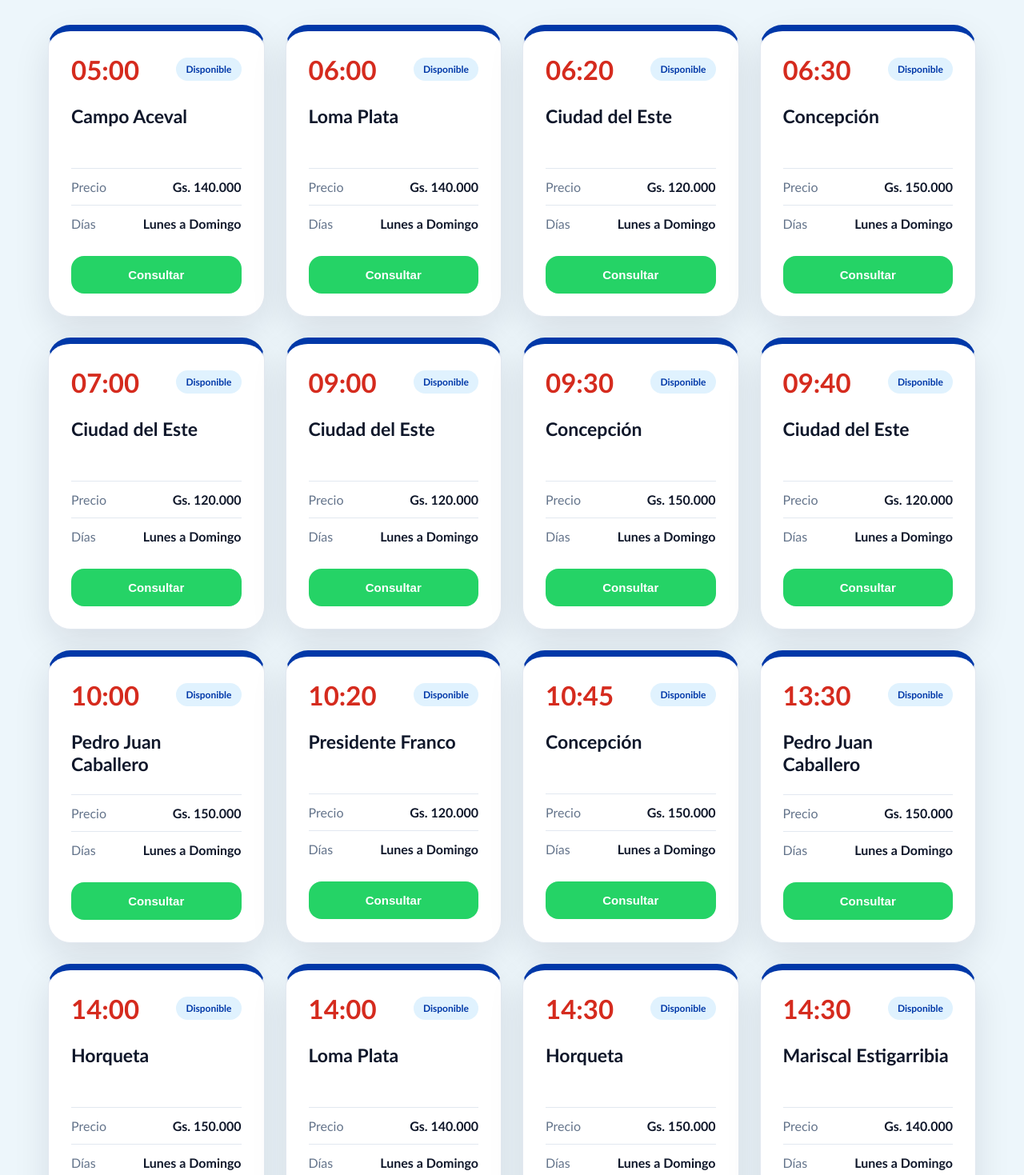
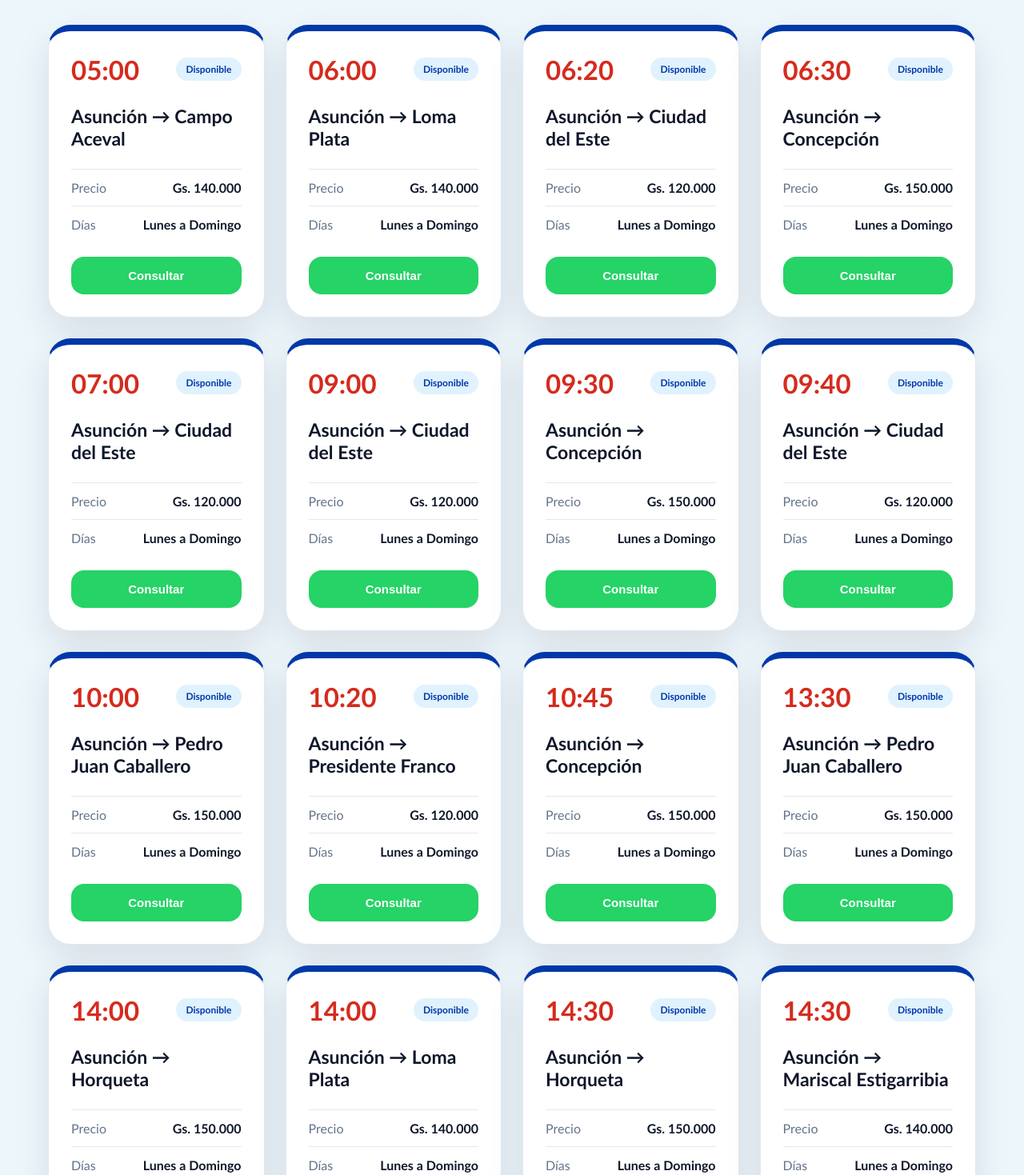
Before and after one commit to buzojosias36-boop/sistema-nasa, a React (Create React App) app: page / in a window 1280 px wide. Shown: the part 861-2330 px from the top of the page at 80% size. Built offline with nearby package versions, Linux system fonts and the light colour scheme.

Commit message:
version completa con CDE Asuncion

```diff
--- a/src/App.css
+++ b/src/App.css
@@ -266,6 +266,60 @@ nav button {
   font-weight: 900;
 }
 
+.bus-layout {
+  max-width: 650px;
+  margin: 30px auto;
+  display: grid;
+  grid-template-columns: repeat(4, 1fr);
+  gap: 12px;
+  background: white;
+  padding: 28px;
+  border-radius: 28px;
+  box-shadow: 0 18px 45px rgba(15,23,42,0.12);
+}
+
+.seat {
+  padding: 14px;
+  border-radius: 12px;
+  border: 2px solid #0038a8;
+  background: #f8fafc;
+  color: #0038a8;
+  font-weight: 900;
+  cursor: pointer;
+}
+
+.seat.selected {
+  background: #25d366;
+  color: white;
+  border-color: #25d366;
+}
+
+.payment-box {
+  max-width: 650px;
+  margin: 30px auto;
+  background: white;
+  padding: 32px;
+  border-radius: 28px;
+  box-shadow: 0 18px 45px rgba(15,23,42,0.12);
+  border-left: 8px solid #0038a8;
+}
+
+.payment-box h3 {
+  color: #0038a8;
+}
+
+.whatsapp-pay {
+  display: block;
+  margin-top: 25px;
+  text-align: center;
+  background: #25d366;
+  color: white;
+  padding: 16px;
+  border-radius: 16px;
+  font-weight: 900;
+  text-decoration: none;
+}
+
 footer {
   background: #0038a8;
   color: white;
--- a/src/App.js
+++ b/src/App.js
@@ -2,32 +2,41 @@ import React, { useState } from "react";
 import "./App.css";
 
 const horarios = [
-  ["05:00", "Campo Aceval", "140.000"],
-  ["06:00", "Loma Plata", "140.000"],
-  ["06:20", "Ciudad del Este", "120.000"],
-  ["06:30", "Concepción", "150.000"],
-  ["07:00", "Ciudad del Este", "120.000"],
-  ["09:00", "Ciudad del Este", "120.000"],
-  ["09:30", "Concepción", "150.000"],
-  ["09:40", "Ciudad del Este", "120.000"],
-  ["10:00", "Pedro Juan Caballero", "150.000"],
-  ["10:20", "Presidente Franco", "120.000"],
-  ["10:45", "Concepción", "150.000"],
-  ["13:30", "Pedro Juan Caballero", "150.000"],
-  ["14:00", "Horqueta", "150.000"],
-  ["14:00", "Loma Plata", "140.000"],
-  ["14:30", "Horqueta", "150.000"],
-  ["14:30", "Mariscal Estigarribia", "140.000"],
-  ["16:40", "Presidente Franco", "120.000"],
-  ["21:15", "Mariscal Estigarribia", "140.000"],
-  ["21:30", "San Pedro", "120.000"],
-  ["21:45", "Horqueta", "150.000"],
-  ["22:00", "Neuland", "140.000"],
-  ["22:15", "Vallemí", "150.000"],
-  ["22:50", "Concepción", "150.000"],
-  ["23:00", "Loma Plata", "140.000"],
-  ["23:30", "Ciudad del Este", "120.000"],
-  ["23:45", "Pedro Juan Caballero", "150.000"],
+  ["05:00", "Asunción → Campo Aceval", "140.000"],
+  ["06:00", "Asunción → Loma Plata", "140.000"],
+  ["06:20", "Asunción → Ciudad del Este", "120.000"],
+  ["06:30", "Asunción → Concepción", "150.000"],
+  ["07:00", "Asunción → Ciudad del Este", "120.000"],
+  ["09:00", "Asunción → Ciudad del Este", "120.000"],
+  ["09:30", "Asunción → Concepción", "150.000"],
+  ["09:40", "Asunción → Ciudad del Este", "120.000"],
+  ["10:00", "Asunción → Pedro Juan Caballero", "150.000"],
+  ["10:20", "Asunción → Presidente Franco", "120.000"],
+  ["10:45", "Asunción → Concepción", "150.000"],
+  ["13:30", "Asunción → Pedro Juan Caballero", "150.000"],
+  ["14:00", "Asunción → Horqueta", "150.000"],
+  ["14:00", "Asunción → Loma Plata", "140.000"],
+  ["14:30", "Asunción → Horqueta", "150.000"],
+  ["14:30", "Asunción → Mariscal Estigarribia", "140.000"],
+  ["16:40", "Asunción → Presidente Franco", "120.000"],
+  ["21:15", "Asunción → Mariscal Estigarribia", "140.000"],
+  ["21:30", "Asunción → San Pedro", "120.000"],
+  ["21:45", "Asunción → Horqueta", "150.000"],
+  ["22:00", "Asunción → Neuland", "140.000"],
+  ["22:15", "Asunción → Vallemí", "150.000"],
+  ["22:50", "Asunción → Concepción", "150.000"],
+  ["23:00", "Asunción → Loma Plata", "140.000"],
+  ["23:30", "Asunción → Ciudad del Este", "120.000"],
+  ["23:45", "Asunción → Pedro Juan Caballero", "150.000"],
+
+  ["00:40", "Ciudad del Este → Asunción", "120.000"],
+  ["04:00", "Ciudad del Este → Asunción", "120.000"],
+  ["05:40", "Ciudad del Este → Asunción", "120.000"],
+  ["06:20", "Ciudad del Este → Asunción", "120.000"],
+  ["10:20", "Ciudad del Este → Asunción", "120.000"],
+  ["14:40", "Ciudad del Este → Asunción", "120.000"],
+  ["15:20", "Ciudad del Este → Asunción", "120.000"],
+  ["16:20", "Ciudad del Este → Asunción", "120.000"],
 ];
 
 const contactos = [
@@ -82,7 +91,11 @@ function App() {
 
           <div className="dateBox">
             <label>Fecha del viaje</label>
-            <input type="date" value={fecha} onChange={(e) => setFecha(e.target.value)} />
+            <input
+              type="date"
+              value={fecha}
+              onChange={(e) => setFecha(e.target.value)}
+            />
           </div>
         </div>
       </section>
@@ -90,7 +103,7 @@ function App() {
       {seccion === "horarios" && (
         <section className="section">
           <h2>Horarios y precios</h2>
-          <p className="subtitle">Salidas disponibles desde Asunción.</p>
+          <p className="subtitle">Salidas nacionales disponibles.</p>
 
           <div className="grid">
             {horarios.map(([hora, destino, precio], index) => (
@@ -129,17 +142,26 @@ function App() {
           <div className="empresaGrid">
             <div className="empresaCard">
               <h3>Misión</h3>
-              <p>Brindar un servicio de transporte seguro, cómodo y confiable, conectando personas, familias y ciudades de Paraguay.</p>
+              <p>
+                Brindar un servicio de transporte seguro, cómodo y confiable,
+                conectando personas, familias y ciudades de Paraguay.
+              </p>
             </div>
 
             <div className="empresaCard">
               <h3>Visión</h3>
-              <p>Ser una empresa referente en transporte nacional, destacándonos por innovación, calidad de servicio y modernización tecnológica.</p>
+              <p>
+                Ser una empresa referente en transporte nacional, destacándonos
+                por innovación, calidad de servicio y modernización tecnológica.
+              </p>
             </div>
 
             <div className="empresaCard">
               <h3>Valores</h3>
-              <p>Seguridad, honestidad, respeto, responsabilidad, servicio al cliente y compromiso con el Paraguay.</p>
+              <p>
+                Seguridad, honestidad, respeto, responsabilidad, servicio al
+                cliente y compromiso con el Paraguay.
+              </p>
             </div>
           </div>
         </section>
@@ -170,7 +192,8 @@ function App() {
         <section className="section">
           <h2>Seleccioná tu asiento</h2>
           <p className="subtitle">
-            {viajeSeleccionado.destino} - {viajeSeleccionado.hora} hs - Gs. {viajeSeleccionado.precio}
+            {viajeSeleccionado.destino} - {viajeSeleccionado.hora} hs - Gs.{" "}
+            {viajeSeleccionado.precio}
           </p>
 
           <div className="bus-layout">
@@ -224,7 +247,7 @@ Adjunto comprobante.`
 
       <footer>
         <h3>Nasa Golondrina Paraguay</h3>
-        <p>Reservas: 0994 652 330</p>
+        <p>Reservas: 0981 668 662</p>
       </footer>
     </div>
   );
```
